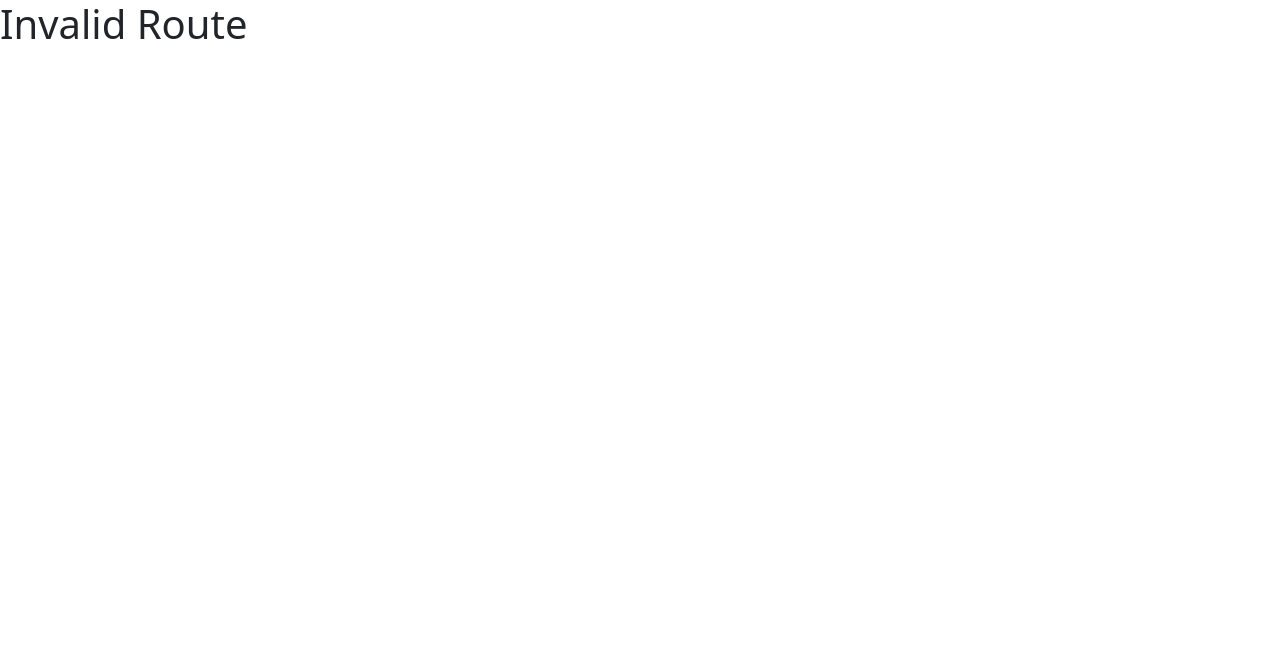
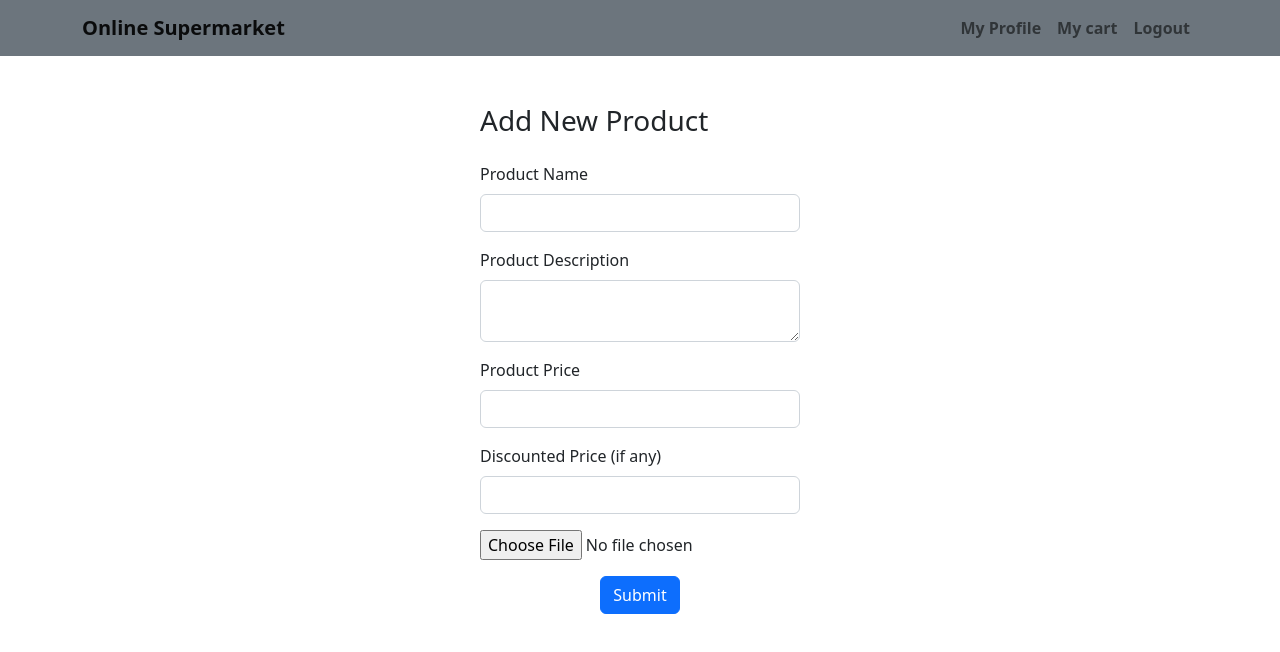
Before and after one commit to shaurya5/online-supermarket, a React (Create React App) app in the folder client/: page /add-products in a window 1280 px wide. Shown: the top 652 px of the page. Built offline with nearby package versions, Linux system fonts and the light colour scheme.

Commit message:
add new product api done

```diff
--- a/client/src/AllRoutes.js
+++ b/client/src/AllRoutes.js
@@ -9,6 +9,7 @@ import Profile from './pages/Profile';
 import Cart from './pages/Cart'
 import AuthenticationError from './pages/AuthenticationError';
 import InvalidRoute from './pages/InvalidRoute';
+import AddProducts from './pages/AddProducts';
 
 function AllRoutes() {
   return (
@@ -22,6 +23,7 @@ function AllRoutes() {
         <Route path='/dashboard' element={<Dashboard />} />
         <Route path='/profile' element={<Profile />} />
         <Route path='/cart' element={<Cart />} />
+        <Route path='/add-products' element={<AddProducts />} />
         <Route path='/auth-error' element={<AuthenticationError />} />
         <Route path='/*' element={<InvalidRoute />} />
 
--- a/client/src/pages/AddProducts.js
+++ b/client/src/pages/AddProducts.js
@@ -3,36 +3,49 @@ import DashboardNav from "../components/navs/DashboardNav";
 import axios from "axios";
 import { Form, Button } from "react-bootstrap";
 import "bootstrap/dist/css/bootstrap.min.css";
-import FileBase from 'react-file-base64'
+import FileBase from "react-file-base64";
 
 function AddProducts() {
-  async function handleClick(e) {
-    // try {
-    //   const response = await axios.post({
-    //     'http://localhost:8080/'
-    //   })
-    // }
-    e.preventDefault()
-    // try {
-    //   const response = await axios.post({
-    //     'http://localhost:8080/addNewProduct',
-    //     {productName, }
-    //   })
-    // }
-    // catch(err) {
-    //   console.log(err);
-    // }
-    console.log(imageFile.selectedFile)
-    console.log(imageFile.selectedFile.length)
+  async function handleClick(event) {
+    event.preventDefault();
+    const productName = event.target[0].value;
+    const productDescription = event.target[1].value;
+    const productActualPrice = event.target[2].value;
+    const productDiscountedPrice = event.target[3].value;
+    const imageCode = imageFile.selectedFile;
+
+    const data = {
+      productName,
+      productDescription,
+      productActualPrice,
+      productDiscountedPrice,
+      imageCode
+    };
+
+    // console.log();
+    try {
+      const response = await axios.post(
+        'http://localhost:8080/addNewProduct', data
+      )
+      console.log(response)
+    }
+    catch(err) {
+      console.log(err);
+    }
+    // console.log(imageFile.selectedFile);
+    // console.log(imageFile.selectedFile.length);
   }
 
-  const [imageFile, setImageFile] = useState({})
+  const [imageFile, setImageFile] = useState({});
 
   return (
     <>
       <DashboardNav />
       <div>
-        <Form className="w-100 mt-5 d-flex flex-column justify-content-center align-items-center">
+        <Form
+          className="w-100 mt-5 d-flex flex-column justify-content-center align-items-center"
+          onSubmit={handleClick}
+        >
           <Form.Group className="mb-3 w-25" controlId="formBasicEmail">
             <h3>Add New Product</h3>
           </Form.Group>
@@ -53,9 +66,14 @@ function AddProducts() {
             <Form.Control type="text" placeholder="" />
           </Form.Group>
           <Form.Group className="mb-3 w-25" controlId="formBasicEmail">
-            <FileBase type="file" multiple={false} onChange={e => e.target.files[0]} onDone={({base64}) => setImageFile({selectedFile: base64})} />
+            <FileBase
+              type="file"
+              multiple={false}
+              onChange={(e) => e.target.files[0]}
+              onDone={({ base64 }) => setImageFile({ selectedFile: base64 })}
+            />
           </Form.Group>
-          <Button variant="primary" type="submit" onClick={handleClick}>
+          <Button variant="primary" type="submit">
             Submit
           </Button>
         </Form>
```
Also changed, not shown: 2 other files (tests, documents, lock files or other folders).
